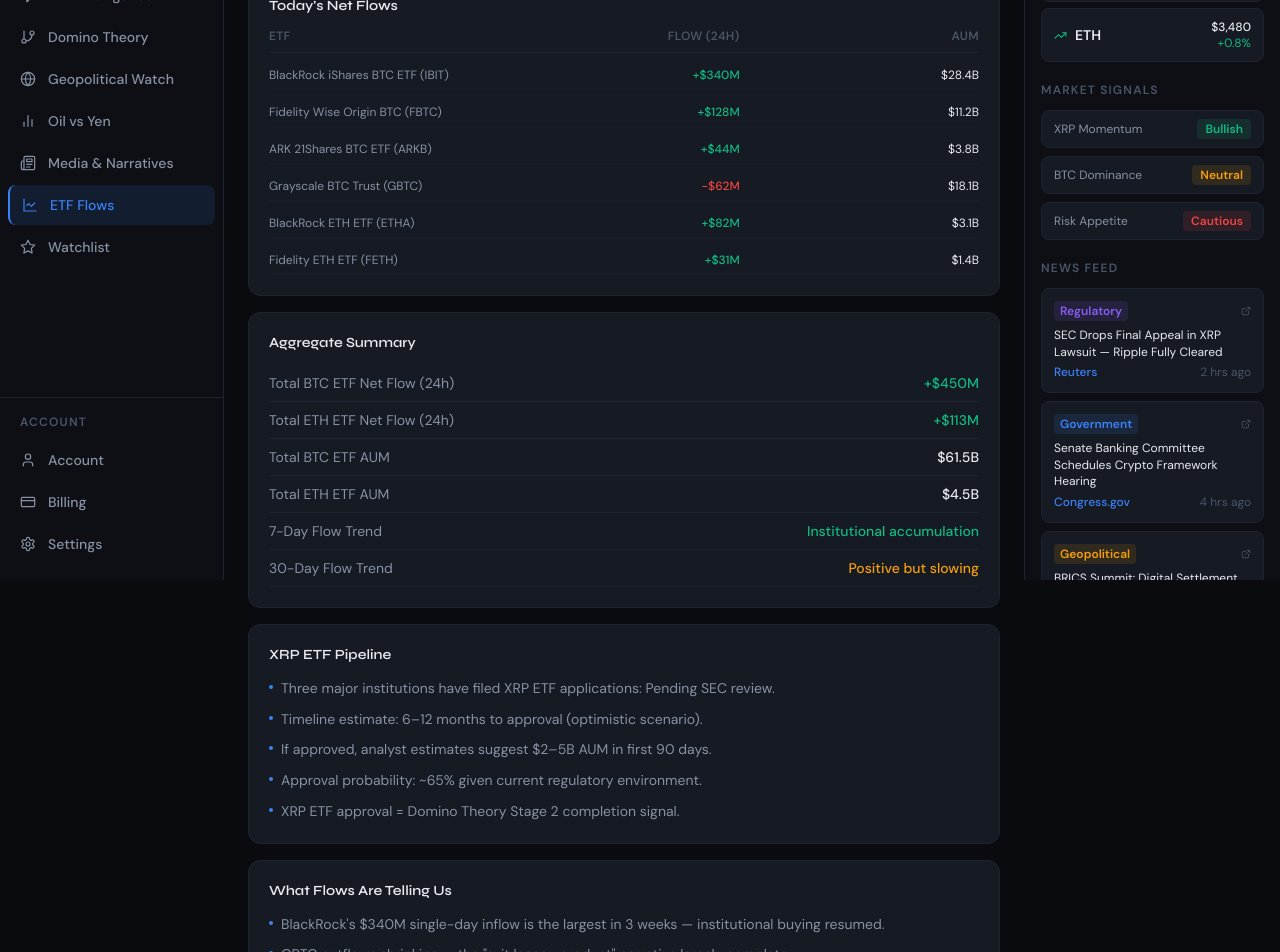
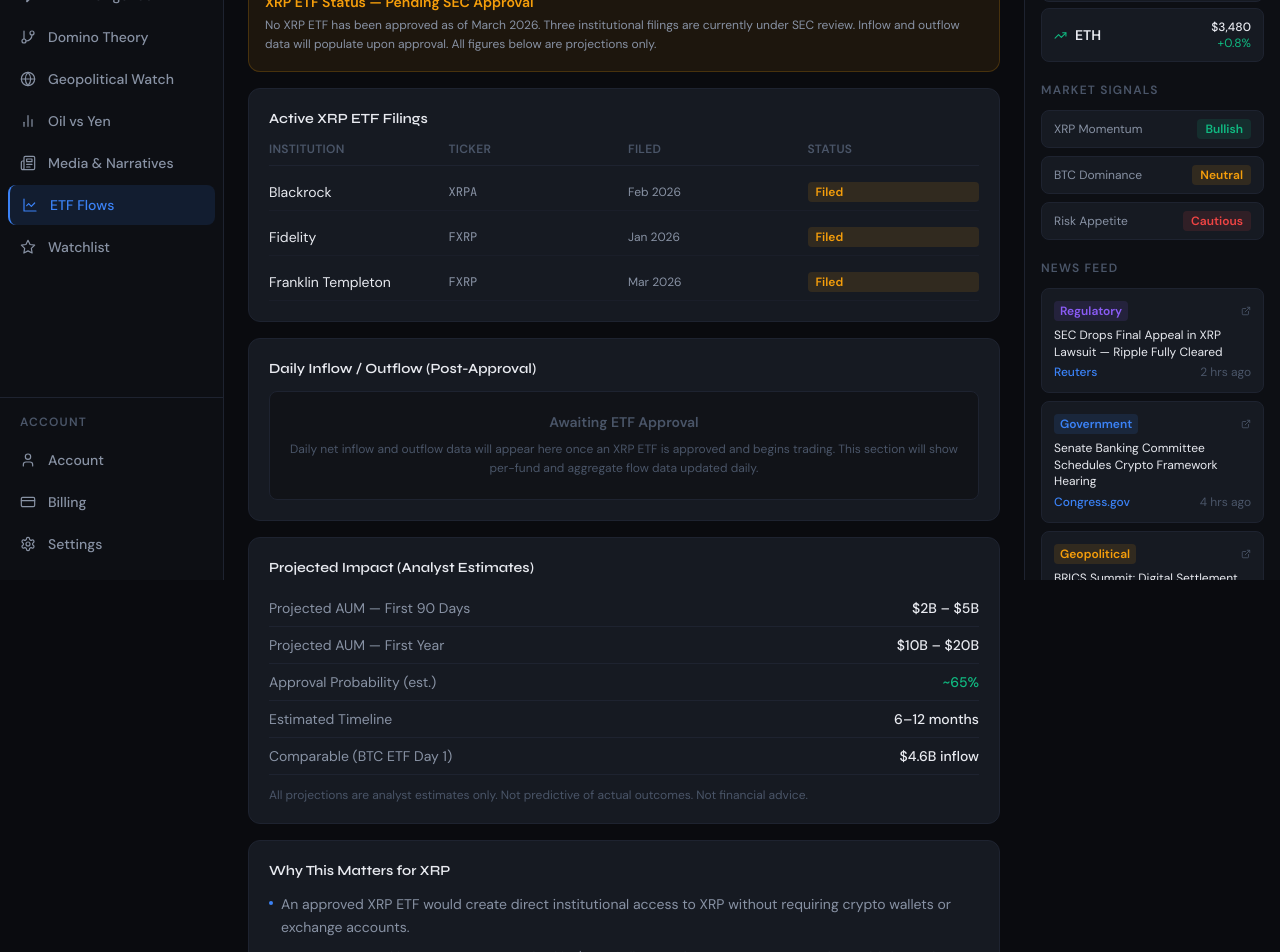
Before and after one commit to leadkastos/controlnode, a React (Vite) app: page /etf-flows in a window 1280 px wide. Shown: the part 220-1172 px from the top of the page. Built offline with nearby package versions, Linux system fonts and the light colour scheme.

Commit message:
Update ETFFlows.jsx

```diff
--- a/src/pages/ETFFlows.jsx
+++ b/src/pages/ETFFlows.jsx
@@ -3,70 +3,119 @@
 import DetailPageLayout, { DetailSection, DataRow, BulletList } from '../components/DetailPageLayout'
 import { Badge } from '../components/UI'
 
-const etfData = [
-  { name: 'BlackRock iShares BTC ETF (IBIT)', flow: '+$340M', aum: '$28.4B', up: true },
-  { name: 'Fidelity Wise Origin BTC (FBTC)', flow: '+$128M', aum: '$11.2B', up: true },
-  { name: 'ARK 21Shares BTC ETF (ARKB)', flow: '+$44M', aum: '$3.8B', up: true },
-  { name: 'Grayscale BTC Trust (GBTC)', flow: '-$62M', aum: '$18.1B', up: false },
-  { name: 'BlackRock ETH ETF (ETHA)', flow: '+$82M', aum: '$3.1B', up: true },
-  { name: 'Fidelity ETH ETF (FETH)', flow: '+$31M', aum: '$1.4B', up: true },
+const xrpEtfFilings = [
+  { institution: 'Blackrock', ticker: 'XRPA', status: 'Filed', date: 'Feb 2026', inflow: null, outflow: null },
+  { institution: 'Fidelity', ticker: 'FXRP', status: 'Filed', date: 'Jan 2026', inflow: null, outflow: null },
+  { institution: 'Franklin Templeton', ticker: 'FXRP', status: 'Filed', date: 'Mar 2026', inflow: null, outflow: null },
 ]
 
 export default function ETFFlows() {
   return (
     <AppLayout>
       <DetailPageLayout
-        title="ETF Flow Tracker"
-        subtitle="Daily net flows for Bitcoin and Ethereum ETFs — the institutional demand signal."
-        badge="INSTITUTIONAL FLOWS"
+        title="XRP ETF Flow Tracker"
+        subtitle="Tracking XRP ETF filings, SEC review status, and projected flow data. For informational purposes only."
+        badge="XRP ETFs ONLY"
         badgeColor="blue"
       >
-        <DetailSection title="Today's Net Flows">
+        {/* Status Banner */}
+        <div
+          className="rounded-xl p-4 mb-4 flex items-start gap-3"
+          style={{ background: 'rgba(245,158,11,0.08)', border: '1px solid rgba(245,158,11,0.2)' }}
+        >
+          <div className="flex-1">
+            <p className="text-sm font-semibold mb-1" style={{ color: '#f59e0b' }}>XRP ETF Status — Pending SEC Approval</p>
+            <p className="text-xs leading-relaxed" style={{ color: '#8892a4' }}>
+              No XRP ETF has been approved as of March 2026. Three institutional filings are currently under SEC review. Inflow and outflow data will populate upon approval. All figures below are projections only.
+            </p>
+          </div>
+        </div>
+
+        {/* Active Filings */}
+        <DetailSection title="Active XRP ETF Filings">
           <div className="space-y-2">
-            <div className="grid grid-cols-3 gap-2 pb-2 text-xs font-semibold uppercase tracking-wide" style={{ color: '#4a5568', borderBottom: '1px solid #1e2330' }}>
-              <span>ETF</span>
-              <span className="text-right">Flow (24h)</span>
-              <span className="text-right">AUM</span>
+            <div
+              className="grid gap-2 pb-2 text-xs font-semibold uppercase tracking-wide"
+              style={{ color: '#4a5568', borderBottom: '1px solid #1e2330', gridTemplateColumns: '1fr 1fr 1fr 1fr' }}
+            >
+              <span>Institution</span>
+              <span>Ticker</span>
+              <span>Filed</span>
+              <span>Status</span>
             </div>
-            {etfData.map((e) => (
-              <div key={e.name} className="grid grid-cols-3 gap-2 py-1.5 text-sm items-center" style={{ borderBottom: '1px solid rgba(30,35,48,0.5)' }}>
-                <span className="text-xs" style={{ color: '#8892a4' }}>{e.name}</span>
-                <span className="text-right text-xs font-medium" style={{ color: e.up ? '#10b981' : '#ef4444' }}>{e.flow}</span>
-                <span className="text-right text-xs" style={{ color: '#e8eaf0' }}>{e.aum}</span>
+            {xrpEtfFilings.map((e) => (
+              <div
+                key={e.institution}
+                className="grid gap-2 py-2 text-sm items-center"
+                style={{ borderBottom: '1px solid rgba(30,35,48,0.5)', gridTemplateColumns: '1fr 1fr 1fr 1fr' }}
+              >
+                <span style={{ color: '#e8eaf0' }}>{e.institution}</span>
+                <span className="text-xs font-mono" style={{ color: '#8892a4' }}>{e.ticker}</span>
+                <span className="text-xs" style={{ color: '#8892a4' }}>{e.date}</span>
+                <Badge color="yellow">{e.status}</Badge>
               </div>
             ))}
           </div>
         </DetailSection>
 
-        <DetailSection title="Aggregate Summary">
-          <div className="space-y-0">
-            <DataRow label="Total BTC ETF Net Flow (24h)" value="+$450M" valueColor="#10b981" />
-            <DataRow label="Total ETH ETF Net Flow (24h)" value="+$113M" valueColor="#10b981" />
-            <DataRow label="Total BTC ETF AUM" value="$61.5B" />
-            <DataRow label="Total ETH ETF AUM" value="$4.5B" />
-            <DataRow label="7-Day Flow Trend" value="Institutional accumulation" valueColor="#10b981" />
-            <DataRow label="30-Day Flow Trend" value="Positive but slowing" valueColor="#f59e0b" />
+        {/* Inflow / Outflow placeholder */}
+        <DetailSection title="Daily Inflow / Outflow (Post-Approval)">
+          <div
+            className="rounded-lg p-5 text-center"
+            style={{ background: '#111318', border: '1px solid #1e2330' }}
+          >
+            <p className="text-sm font-semibold mb-2" style={{ color: '#4a5568' }}>Awaiting ETF Approval</p>
+            <p className="text-xs leading-relaxed" style={{ color: '#4a5568' }}>
+              Daily net inflow and outflow data will appear here once an XRP ETF is approved and begins trading. This section will show per-fund and aggregate flow data updated daily.
+            </p>
           </div>
         </DetailSection>
 
-        <DetailSection title="XRP ETF Pipeline">
+        {/* Projected Impact */}
+        <DetailSection title="Projected Impact (Analyst Estimates)">
+          <div className="space-y-0">
+            <DataRow label="Projected AUM — First 90 Days" value="$2B – $5B" />
+            <DataRow label="Projected AUM — First Year" value="$10B – $20B" />
+            <DataRow label="Approval Probability (est.)" value="~65%" valueColor="#10b981" />
+            <DataRow label="Estimated Timeline" value="6–12 months" />
+            <DataRow label="Comparable (BTC ETF Day 1)" value="$4.6B inflow" />
+          </div>
+          <p className="text-xs mt-3" style={{ color: '#4a5568' }}>
+            All projections are analyst estimates only. Not predictive of actual outcomes. Not financial advice.
+          </p>
+        </DetailSection>
+
+        {/* Why it matters */}
+        <DetailSection title="Why This Matters for XRP">
           <BulletList items={[
-            'Three major institutions have filed XRP ETF applications: Pending SEC review.',
-            'Timeline estimate: 6–12 months to approval (optimistic scenario).',
-            'If approved, analyst estimates suggest $2–5B AUM in first 90 days.',
-            'Approval probability: ~65% given current regulatory environment.',
-            'XRP ETF approval = Domino Theory Stage 2 completion signal.',
+            'An approved XRP ETF would create direct institutional access to XRP without requiring crypto wallets or exchange accounts.',
+            'BTC ETF approval in January 2024 resulted in $4.6B inflow on day one — XRP ETF scale would depend on market conditions at time of approval.',
+            'ETF approval is tracked as Stage 2 completion in the ControlNode Domino Theory framework.',
+            'Three simultaneous filings from major institutions signals serious institutional intent.',
+            'SEC review timeline is the primary variable — no guaranteed approval date exists.',
           ]} />
         </DetailSection>
 
-        <DetailSection title="What Flows Are Telling Us">
-          <BulletList items={[
-            'BlackRock\'s $340M single-day inflow is the largest in 3 weeks — institutional buying resumed.',
-            'GBTC outflows shrinking — the "exit legacy product" narrative largely complete.',
-            'ETH ETF gaining traction after slow start — institutional rotation from BTC to ETH underway.',
-            'Net positive flows for 12 consecutive days — structural demand, not one-time event.',
-            'Contrarian note: When flows peak and sentiment is max bullish, expect short-term correction.',
-          ]} />
+        {/* Recent ETF News */}
+        <DetailSection title="Recent XRP ETF News">
+          <div className="space-y-3">
+            {[
+              { headline: 'BlackRock Files XRP ETF Application with SEC', source: 'Bloomberg', time: '2 days ago' },
+              { headline: 'Franklin Templeton Joins XRP ETF Race — Third Major Filing', source: 'Reuters', time: '4 days ago' },
+              { headline: 'SEC Acknowledges XRP ETF Filings — Review Clock Starts', source: 'CoinDesk', time: '1 week ago' },
+              { headline: 'Fidelity XRP ETF Filing Details Revealed — Structure Similar to FBTC', source: 'The Block', time: '2 weeks ago' },
+            ].map((n, i) => (
+              <div key={i} className="flex items-start justify-between gap-3 py-2" style={{ borderBottom: '1px solid #1e2330' }}>
+                <div>
+                  <p className="text-sm" style={{ color: '#e8eaf0' }}>{n.headline}</p>
+                  <div className="flex items-center gap-2 mt-0.5">
+                    <span className="text-xs font-medium" style={{ color: '#3b82f6' }}>{n.source}</span>
+                    <span className="text-xs" style={{ color: '#4a5568' }}>{n.time}</span>
+                  </div>
+                </div>
+              </div>
+            ))}
+          </div>
         </DetailSection>
       </DetailPageLayout>
     </AppLayout>
```
